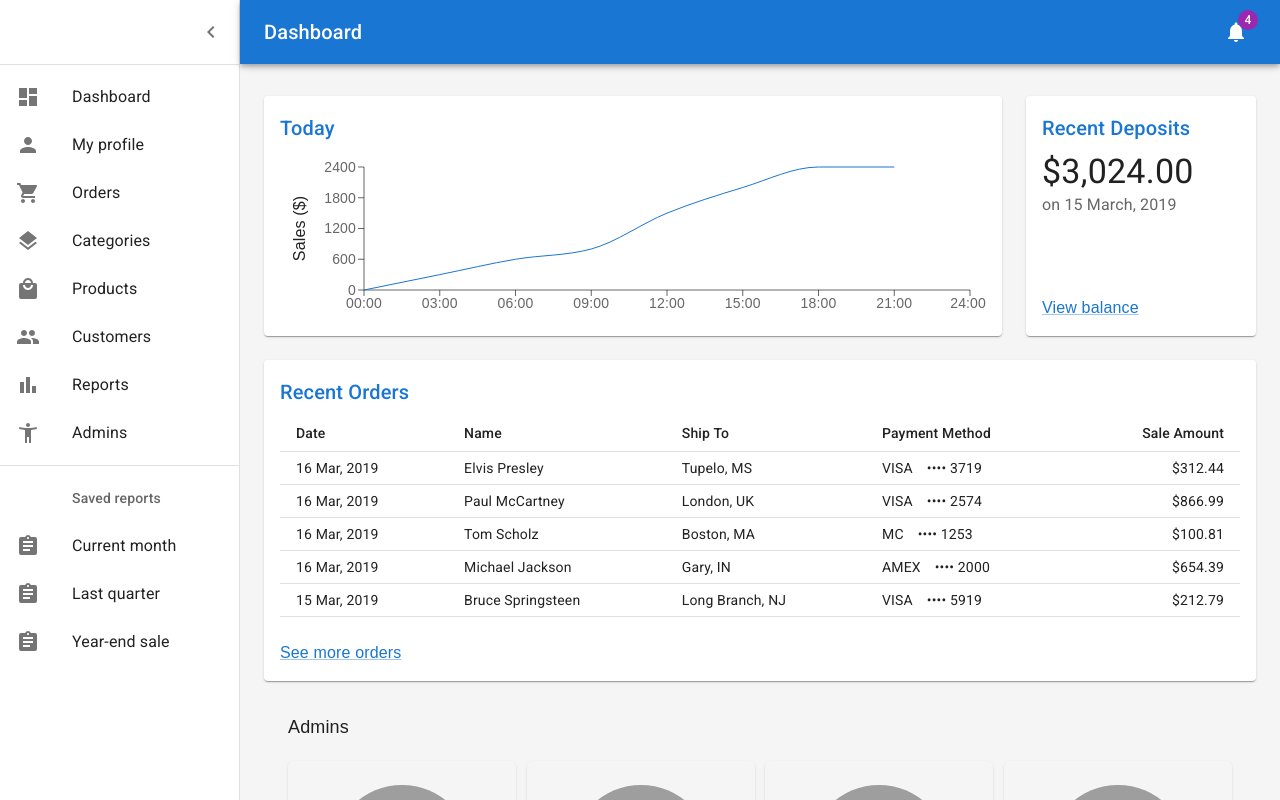
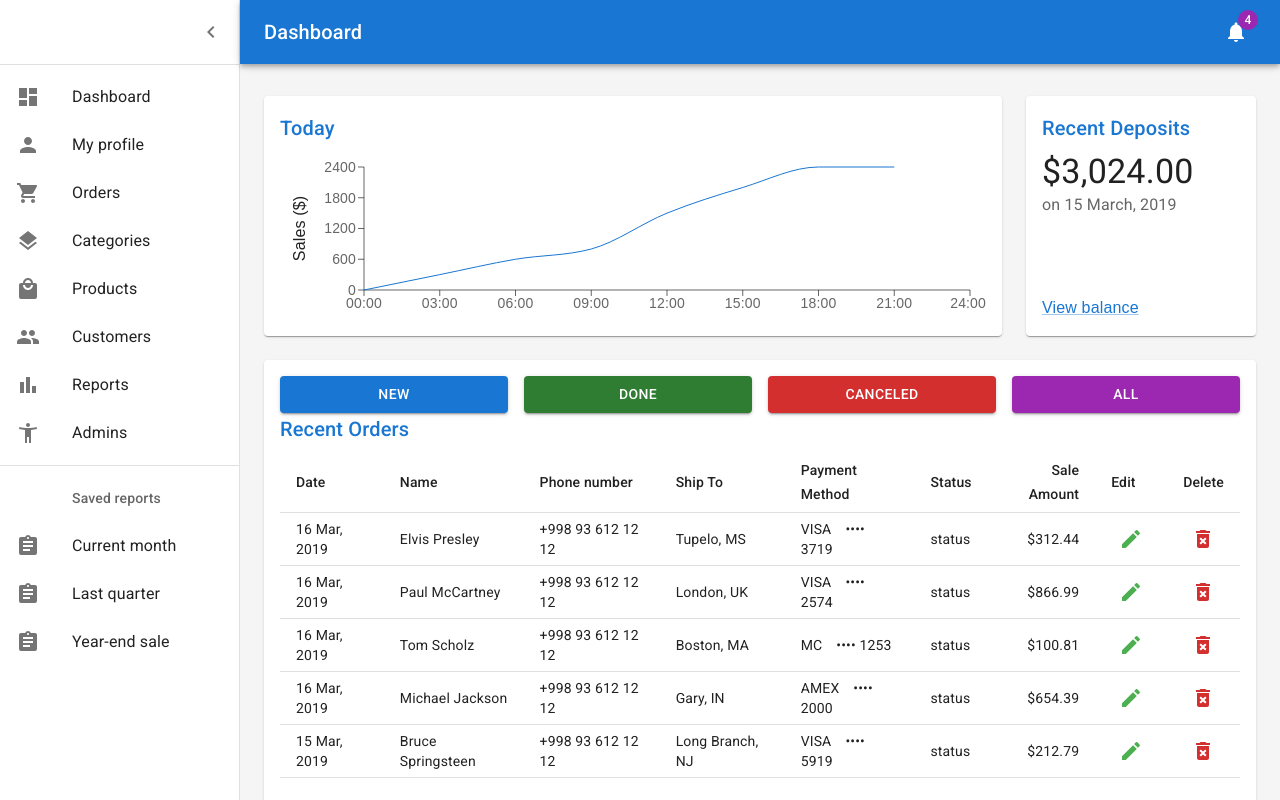
Before and after one commit to developerabrorbek/BTS.uz, a React (Vite) app: page /dashboard in a window 1280 px wide. Built offline with nearby package versions, Linux system fonts and the light colour scheme; no server answers; grey boxes are pictures that could not be loaded; a web font is replaced by a local one.

Commit message:
orders added and fixed

```diff
--- a/src/pages/Dashboard/Dashboard.jsx
+++ b/src/pages/Dashboard/Dashboard.jsx
@@ -13,7 +13,6 @@ import Badge from "@mui/material/Badge";
 import Container from "@mui/material/Container";
 import Grid from "@mui/material/Grid";
 import Paper from "@mui/material/Paper";
-import Link from "@mui/material/Link";
 import MenuIcon from "@mui/icons-material/Menu";
 import ChevronLeftIcon from "@mui/icons-material/ChevronLeft";
 import NotificationsIcon from "@mui/icons-material/Notifications";
--- a/src/pages/Dashboard/Orders.jsx
+++ b/src/pages/Dashboard/Orders.jsx
@@ -1,69 +1,151 @@
-import * as React from 'react';
-import Link from '@mui/material/Link';
-import Table from '@mui/material/Table';
-import TableBody from '@mui/material/TableBody';
-import TableCell from '@mui/material/TableCell';
-import TableHead from '@mui/material/TableHead';
-import TableRow from '@mui/material/TableRow';
-import Title from './Title';
+import * as React from "react";
+import { useState } from "react";
+import Link from "@mui/material/Link";
+import Table from "@mui/material/Table";
+import TableBody from "@mui/material/TableBody";
+import TableCell from "@mui/material/TableCell";
+import TableHead from "@mui/material/TableHead";
+import TableRow from "@mui/material/TableRow";
+import Stack from "@mui/material/Stack";
+import Button from "@mui/material/Button";
+import EditIcon from "@mui/icons-material/Edit";
+import DeleteForeverIcon from "@mui/icons-material/DeleteForever";
+import Tooltip from "@mui/material/Tooltip";
+import { green } from "@mui/material/colors";
+import { IconButton } from "@mui/material";
+import Title from "./Title";
 
 // Generate Order Data
-function createData(id, date, name, shipTo, paymentMethod, amount) {
-  return { id, date, name, shipTo, paymentMethod, amount };
+function createData(
+	id,
+	date,
+	name,
+  number,
+	shipTo,
+	paymentMethod,
+	status,
+	amount,
+	category,
+) {
+	return { id, date, name,number, shipTo, paymentMethod, status, amount, category };
 }
 
-const rows = [
+const users = [
 	createData(
 		0,
-    '16 Mar, 2019',
-    'Elvis Presley',
-    'Tupelo, MS',
-    'VISA ⠀•••• 3719',
+		"16 Mar, 2019",
+		"Elvis Presley",
+    "+998 93 612 12 12",
+		"Tupelo, MS",
+		"VISA ⠀•••• 3719",
+		"status",
 		312.44,
+		"New",
 	),
 	createData(
 		1,
-    '16 Mar, 2019',
-    'Paul McCartney',
-    'London, UK',
-    'VISA ⠀•••• 2574',
+		"16 Mar, 2019",
+		"Paul McCartney",
+    "+998 93 612 12 12",
+		"London, UK",
+		"VISA ⠀•••• 2574",
+		"status",
 		866.99,
+		"Done",
 	),
-  createData(2, '16 Mar, 2019', 'Tom Scholz', 'Boston, MA', 'MC ⠀•••• 1253', 100.81),
+	createData(
+		2,
+		"16 Mar, 2019",
+		"Tom Scholz",
+    "+998 93 612 12 12",
+		"Boston, MA",
+		"MC ⠀•••• 1253",
+		"status",
+		100.81,
+		"canceled",
+	),
 	createData(
 		3,
-    '16 Mar, 2019',
-    'Michael Jackson',
-    'Gary, IN',
-    'AMEX ⠀•••• 2000',
+		"16 Mar, 2019",
+		"Michael Jackson",
+    "+998 93 612 12 12",
+		"Gary, IN",
+		"AMEX ⠀•••• 2000",
+		"status",
 		654.39,
+		"New",
 	),
 	createData(
 		4,
-    '15 Mar, 2019',
-    'Bruce Springsteen',
-    'Long Branch, NJ',
-    'VISA ⠀•••• 5919',
+		"15 Mar, 2019",
+		"Bruce Springsteen",
+    "+998 93 612 12 12",
+		"Long Branch, NJ",
+		"VISA ⠀•••• 5919",
+		"status",
 		212.79,
+		"Done",
 	),
 ];
-
+// console.log(rows);
 function preventDefault(event) {
 	event.preventDefault();
 }
 
 export default function Orders() {
+	const rows = [];
+	const [user, setUser] = useState("All");
+	// console.log(user);
+
+	function funOrder(user) {
+		if (user == "All") {
+			rows.push(...users);
+		} else {
+			users.forEach((item) => {
+				if (item.category == user) {
+					rows.push(item);
+				}
+			});
+		}
+	}
+	funOrder(user);
+
 	return (
 		<React.Fragment>
+			<Stack
+				onClick={(e) => {
+					setUser(e.target.textContent);
+				}}
+				spacing={2}
+				direction="row"
+			>
+				<Button fullWidth variant="contained">
+					New
+				</Button>
+				<Button fullWidth variant="contained" color="success">
+					Done
+				</Button>
+				<Button fullWidth variant="contained" color="error">
+					canceled
+				</Button>
+				<Button fullWidth variant="contained" color="secondary">
+					All
+				</Button>
+			</Stack>
+
 			<Title>Recent Orders</Title>
 			<Table size="small">
 				<TableHead>
 					<TableRow>
 						<TableCell>Date</TableCell>
 						<TableCell>Name</TableCell>
+						<TableCell>Phone number</TableCell>
 						<TableCell>Ship To</TableCell>
 						<TableCell>Payment Method</TableCell>
+						<TableCell>Status</TableCell>
 						<TableCell align="right">Sale Amount</TableCell>
+						<TableCell>Edit</TableCell>
+						<TableCell>Delete</TableCell>
 					</TableRow>
 				</TableHead>
 				<TableBody>
@@ -71,9 +153,25 @@ export default function Orders() {
 						<TableRow key={row.id}>
 							<TableCell>{row.date}</TableCell>
 							<TableCell>{row.name}</TableCell>
+							<TableCell>{row.number}</TableCell>
 							<TableCell>{row.shipTo}</TableCell>
 							<TableCell>{row.paymentMethod}</TableCell>
+							<TableCell>{row.status}</TableCell>
 							<TableCell align="right">{`$${row.amount}`}</TableCell>
+							<TableCell>
+								<Tooltip title="edit">
+									<IconButton>
+										<EditIcon sx={{ color: green[500] }} />
+									</IconButton>
+								</Tooltip>
+							</TableCell>
+							<TableCell>
+								<Tooltip title="delete">
+									<IconButton>
+										<DeleteForeverIcon color="error" />
+									</IconButton>
+								</Tooltip>
+							</TableCell>
 						</TableRow>
 					))}
 				</TableBody>
```
Lines whose indentation alone changed are shown as unchanged.
